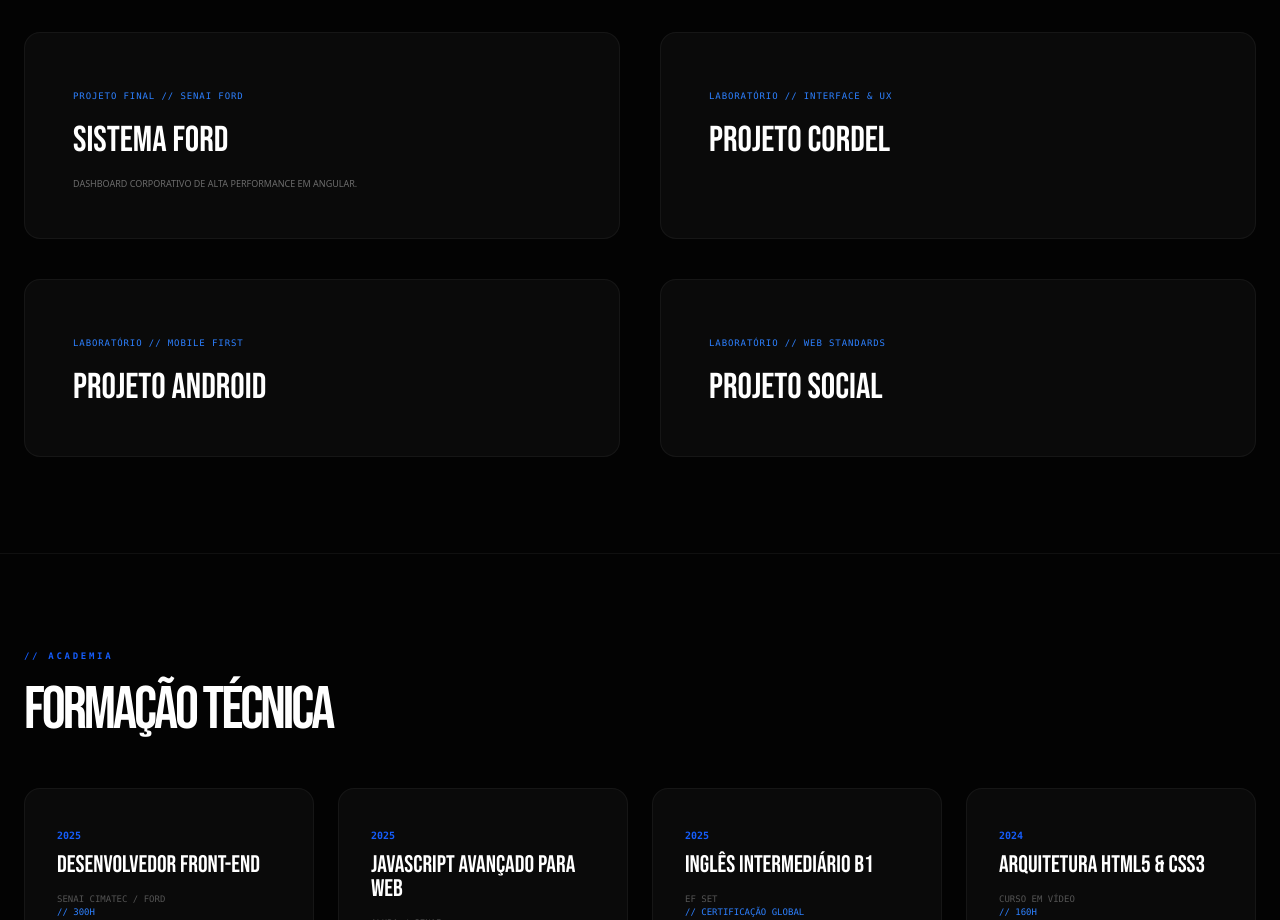
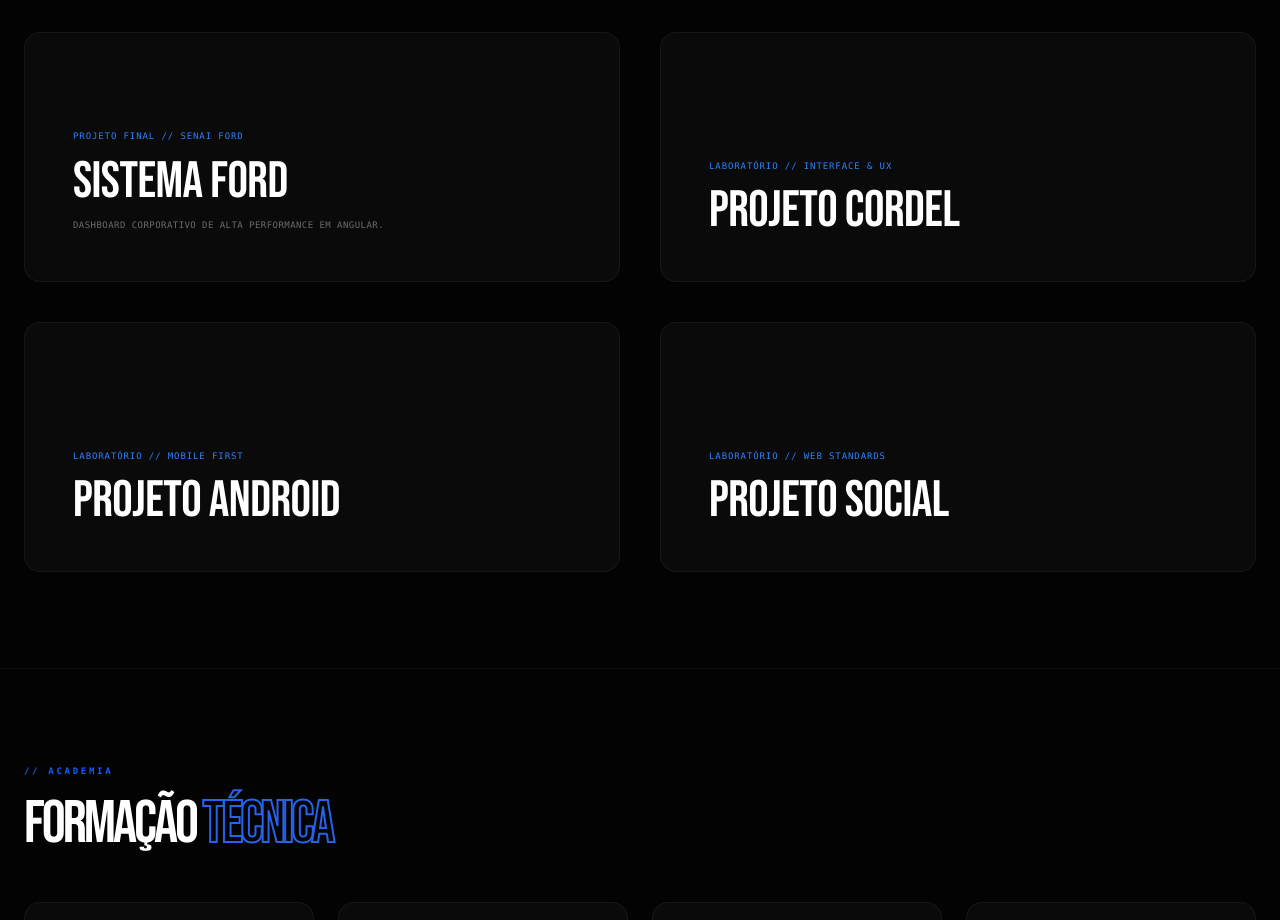
Before and after one commit to franbittencourt09-bit/meu-portfolio, a Next.js app: page / in a window 1280 px wide. Shown: the part 1880-2800 px from the top of the page. Built offline with nearby package versions, Linux system fonts and the light colour scheme.

Commit message:
feat: unify section styles and align hero layout

```diff
--- a/src/app/globals.css
+++ b/src/app/globals.css
@@ -12,37 +12,46 @@ body {
   -webkit-font-smoothing: antialiased;
 }
 
-/* 1. Regra Geral (MANTIDAS SUAS FONTES) */
+/* 1. Regra Geral de Fontes - Travada para Desktop e Mobile */
 .font-bebas {
   font-family: var(--font-bebas), sans-serif;
+  text-transform: uppercase;
 }
 
-/* 2. Efeito de Outline (UNIFICADO PARA PEGAR NO CELULAR) */
+/* Unifica todos os títulos de cards (Projetos e Labs) */
+h3.font-bebas {
+  font-size: clamp(2rem, 4vw, 3.5rem) !important;
+  line-height: 0.85 !important;
+  letter-spacing: -0.01em !important;
+  font-weight: normal;
+  /* Bebas Neue geralmente não tem 'bold', isso evita variações do navegador */
+}
+
+/* 2. Efeito de Outline Azul (O segredo do BITTENCOURT em tudo) */
 .outline-text {
-  /* Força a transparência e o contorno em todos os dispositivos */
   color: transparent !important;
   -webkit-text-fill-color: transparent !important;
   -webkit-text-stroke: 2px #2563eb !important;
 }
 
-/* 3. Padding de Seção (UNIFICADO) */
+/* 3. Padding de Seção Unificado (Respiro igual em tudo) */
 section {
   padding-left: 1.5rem !important;
   padding-right: 1.5rem !important;
 }
 
-/* 4. Correção para o Hover/Transform funcionar no Touch */
+/* 4. Correção de Hover/Transform para Touch (Celular) */
 @media (hover: none) {
-  /* Faz o celular entender o 'zoom' e a cor no momento do toque */
   .group:active .group-hover\:scale-105 {
     transform: scale(1.05);
   }
+
   .group:active .group-hover\:text-blue-500 {
     color: #3b82f6;
   }
 }
 
-/* Garante que o transform tenha suavidade no mobile */
+/* Suavidade e Interação */
 .group {
   touch-action: manipulation;
   -webkit-tap-highlight-color: transparent;
--- a/src/app/page.js
+++ b/src/app/page.js
@@ -26,7 +26,7 @@ export default function Home() {
       <WhatsApp />
       <Nav idioma={idioma} setIdioma={setIdioma} t={t} scrollTo={scrollTo} />
 
-      {/* HERO SECTION - ALINHADO COM O RESTO */}
+      {/* HERO SECTION */}
       <section className="relative w-full max-w-7xl mx-auto px-6 pt-32 pb-24 md:pt-48 md:pb-32">
         <div className="w-full">
           <h1 className="font-bebas text-6xl md:text-9xl leading-[0.8] tracking-tighter">
@@ -51,7 +51,9 @@ export default function Home() {
       <section id="freelas" className="w-full max-w-7xl mx-auto py-24 px-6 border-t border-white/5">
         <div className="mb-12">
           <span className="text-blue-600 font-mono text-[9px] font-bold uppercase tracking-[0.3em] mb-4 block">// {t[idioma].portfolio}</span>
-          <h2 className="font-bebas text-4xl md:text-6xl tracking-tighter uppercase leading-none">{t[idioma].freela_titulo}</h2>
+          <h2 className="font-bebas text-4xl md:text-6xl tracking-tighter leading-none">
+            {t[idioma].freela_titulo.split(' ')[0]} <span className="outline-text">{t[idioma].freela_titulo.split(' ')[1]}</span>
+          </h2>
         </div>
 
         <div className="grid grid-cols-1 md:grid-cols-2 gap-6 md:gap-10">
@@ -72,17 +74,22 @@ export default function Home() {
       <section id="labs" className="w-full max-w-7xl mx-auto py-24 px-6 border-t border-white/5">
         <div className="mb-12">
           <span className="text-blue-600 font-mono text-[9px] font-bold uppercase tracking-[0.3em] mb-4 block">// LABS</span>
-          <h2 className="font-bebas text-4xl md:text-6xl tracking-tighter uppercase leading-none">
+          <h2 className="font-bebas text-4xl md:text-6xl tracking-tighter leading-none">
             {t[idioma].lab_titulo.split(' ')[0]} <span className="outline-text">{t[idioma].lab_titulo.split(' ')[2]}</span>
           </h2>
         </div>
 
         <div className="grid grid-cols-1 sm:grid-cols-2 gap-6 md:gap-10">
           {formacaoTecnica.map((p) => (
-            <a key={p.nome} href={p.link} target="_blank" rel="noopener noreferrer" className="group p-8 md:p-12 bg-[#0a0a0a] hover:bg-blue-600/10 transition-all border border-white/5 hover:border-blue-600/50 rounded-2xl">
+            <a key={p.nome} href={p.link} target="_blank" rel="noopener noreferrer"
+              className="group p-8 md:p-12 bg-[#0a0a0a] hover:bg-blue-600/10 transition-all border border-white/5 hover:border-blue-600/50 rounded-2xl flex flex-col justify-end min-h-[250px]">
+              {/* Adicionei min-h e flex-col para o texto ficar na base, igual aos cards de projetos */}
+
               <span className="text-blue-500 font-mono text-[9px] uppercase tracking-widest">{t[idioma][p.tag]}</span>
-              <h3 className="font-bebas text-2xl md:text-4xl mt-4 uppercase group-hover:text-blue-500 transition-colors">{p.nome}</h3>
-              {p.desc && <p className="text-white/40 text-[9px] uppercase mt-4 max-w-xs">{t[idioma][p.desc]}</p>}
+              <h3 className="font-bebas text-2xl md:text-4xl mt-4 uppercase group-hover:text-blue-500 transition-colors leading-none">
+                {p.nome}
+              </h3>
+              {p.desc && <p className="text-white/40 text-[9px] uppercase mt-4 max-w-xs font-mono tracking-wider">{t[idioma][p.desc]}</p>}
             </a>
           ))}
         </div>
@@ -92,7 +99,9 @@ export default function Home() {
       <section id="sobre" className="w-full max-w-7xl mx-auto py-24 px-6 border-t border-white/5">
         <div className="mb-12">
           <span className="text-blue-600 font-mono text-[9px] font-bold uppercase tracking-[0.3em] mb-4 block">// {t[idioma].academy_tag}</span>
-          <h2 className="font-bebas text-4xl md:text-6xl tracking-tighter uppercase leading-none">{t[idioma].edu_titulo}</h2>
+          <h2 className="font-bebas text-4xl md:text-6xl tracking-tighter leading-none">
+            {t[idioma].edu_titulo.split(' ')[0]} <span className="outline-text">{t[idioma].edu_titulo.split(' ')[1]}</span>
+          </h2>
         </div>
 
         <div className="grid grid-cols-1 md:grid-cols-2 lg:grid-cols-4 gap-6">
```
